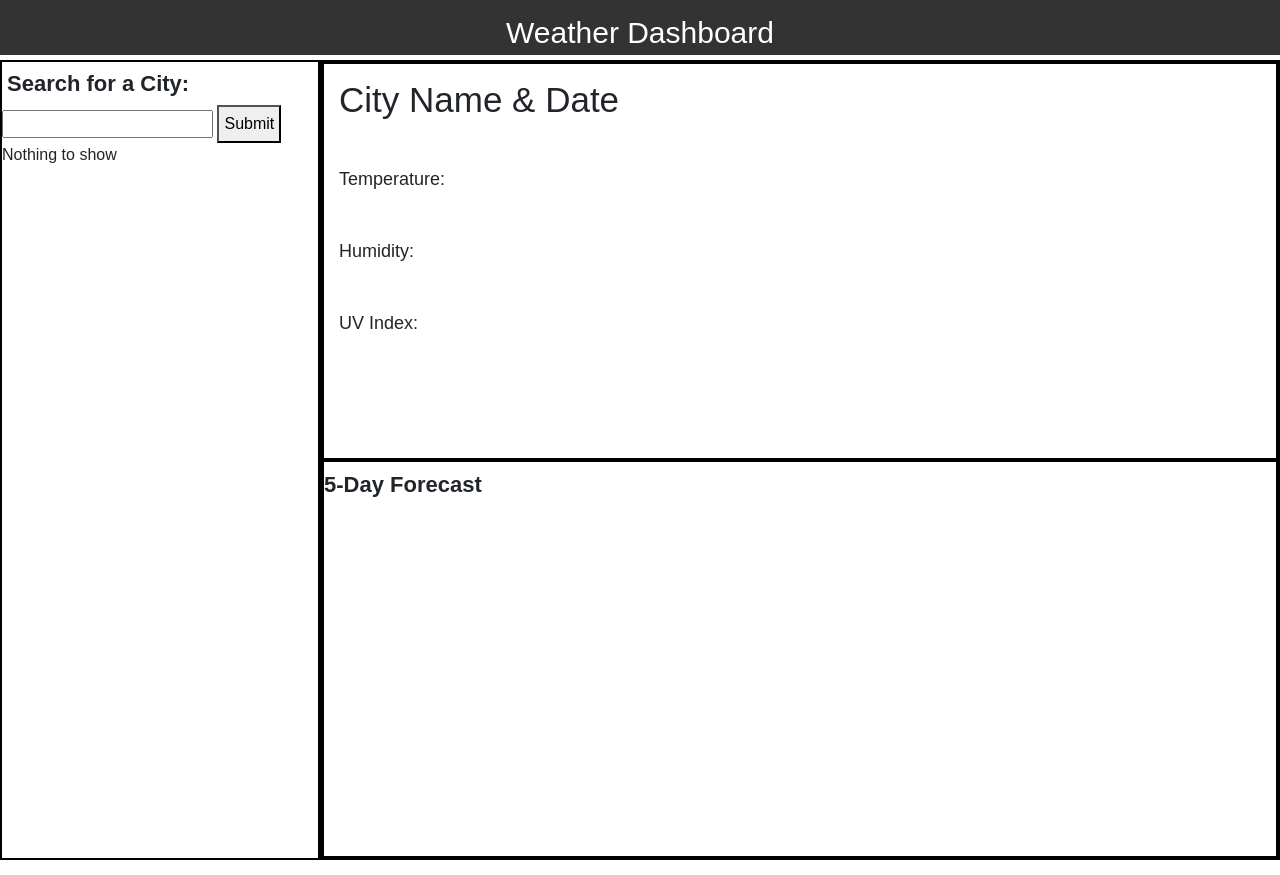
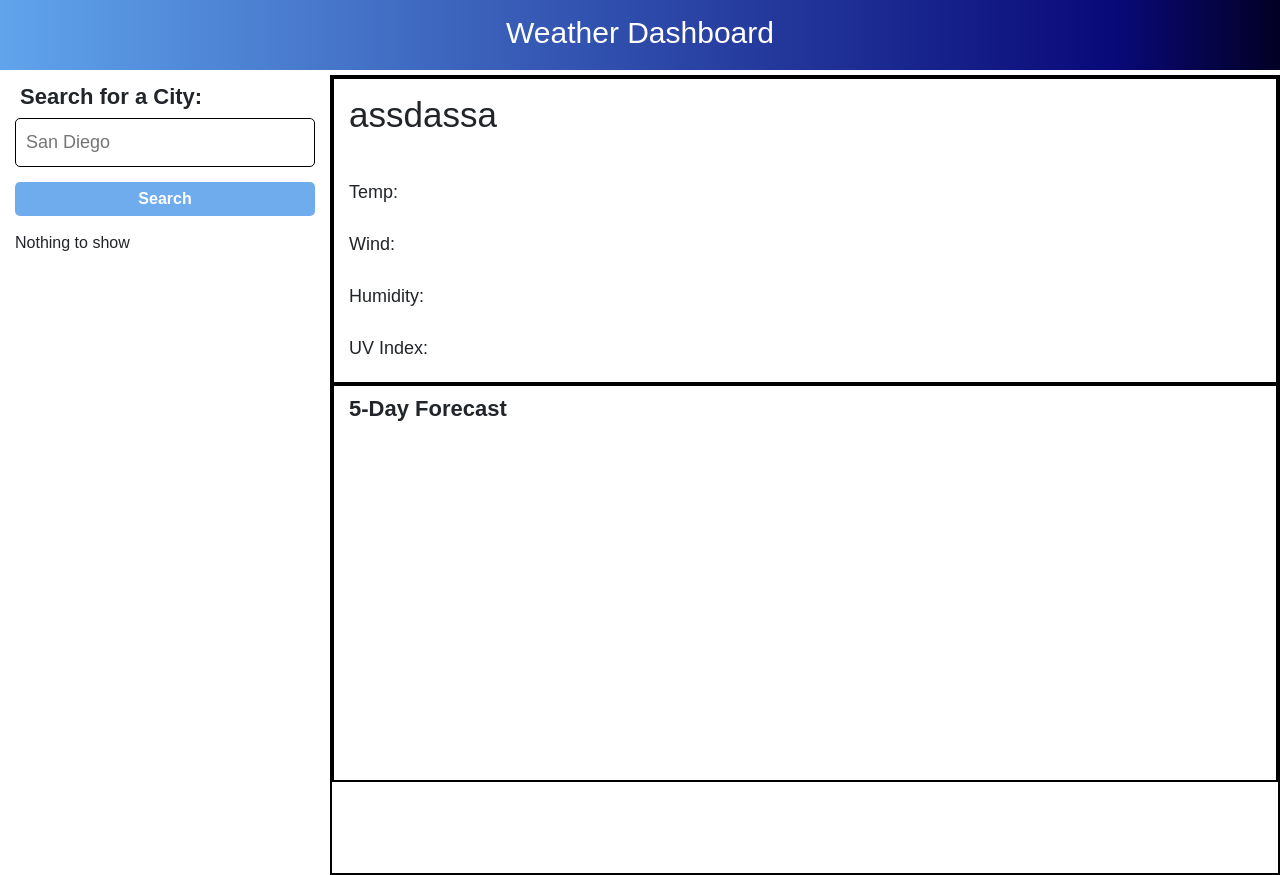
Before and after one commit to andybuzzi/weather-dashboard, a plain HTML site: page index.html in a window 1280 px wide. Drawn offline with nearby package versions, Linux system fonts and the light colour scheme.

Commit message:
momentjs added

```diff
--- a/assets/css/style.css
+++ b/assets/css/style.css
@@ -6,9 +6,14 @@
 }
 
 header {
-  background: #333;
+  background: linear-gradient(
+    90deg,
+    rgba(96, 164, 236, 1) 0%,
+    rgba(9, 9, 121, 1) 87%,
+    rgba(2, 0, 36, 1) 100%
+  );
   color: #fff;
-  height: 55px;
+  height: 70px;
   margin-bottom: 5px;
 }
 
@@ -24,9 +29,19 @@ main {
 }
 
 #search-city {
-  border: black 2px solid;
-  flex-basis: 25%;
+  /* border: black 2px solid; */
+  /* flex-basis: 25%; */
   height: 100%;
+  margin: 0 15px;
+}
+
+#city {
+  width: 300px;
+  padding: 10px;
+  border-radius: 5px;
+  border: black solid 1px;
+  outline: none;
+  font-size: 18px;
 }
 
 /* .search-city {
@@ -46,6 +61,15 @@ main {
 
 .search-btn {
   padding: 5px;
+  display: block;
+  width: 300px;
+  margin: 15px 0;
+  background-color: #60a4ec;
+  color: #fff;
+  font-weight: bold;
+  border-radius: 5px;
+  border: none;
+  opacity: 0.9;
 }
 
 #dashboard {
@@ -55,16 +79,19 @@ main {
 
 .dashboard-display {
   border: black 2px solid;
-  height: 50%;
+  /* height: 50%; */
 }
 
+.main-heading {
+  display: inline-flex;
+}
 .dashboard-display h1 {
   padding: 15px;
   font-size: 35px;
 }
 
 .dashboard-display p {
-  padding: 15px;
+  padding: 5px 15px;
   margin: 15px 0;
   font-size: 18px;
 }
@@ -76,7 +103,7 @@ main {
 
 .weather-forecast h2 {
   font-size: 22px;
-  margin: 10px 0;
+  margin: 10px 15px;
   font-weight: bold;
 }
 
@@ -94,3 +121,7 @@ main {
   margin: 5px;
   padding: 5px;
 }
+
+.daily-forecast p {
+  margin: 10px;
+}
--- a/assets/js/script.js
+++ b/assets/js/script.js
@@ -1,5 +1,7 @@
 var userFormEl = document.querySelector("#user-form");
 var cityInputEl = document.querySelector("#city");
+var currentDate = moment().format("MM/DD/YYYY");
+console.log(currentDate);
 
 var formSubmitHandler = function (event) {
   event.preventDefault();
@@ -66,11 +68,20 @@ var displayWeather = function (weather, searchTerm) {
   console.log(weather);
   console.log(searchTerm);
 
-  //display city name
+  //display city name, date
   var cityName = weather.name;
   var cityNameEl = document.querySelector("#city-date");
-  cityNameEl.textContent = cityName;
+  cityNameEl.textContent = `${cityName} (${currentDate})`;
   console.log(cityName);
+
+  // //display icon
+  // var mainIcon = weather.weather[0].icon;
+  // var mainIconEl = document.querySelector("#main-icon");
+  // mainIconEl.createElement("img");
+  // mainIconEl.setAttribute(
+  //   "src",
+  //   `http://openweathermap.org/img/wn/${mainIcon}.png`
+  // );
 
   //display temperature
   var temp = weather.main.temp;
@@ -84,6 +95,11 @@ var displayWeather = function (weather, searchTerm) {
 };
 
 var displayUV = function (weatherUv) {
+  //display wind
+  var wind = weatherUv.current.wind_speed;
+  var windEl = document.querySelector("#wind");
+  windEl.textContent = `Wind: ${wind}`;
+
   //display weather uv
   var weatherUv = weatherUv.current.uvi;
   var weatherUvEl = document.querySelector("#uv-index");
--- a/index.html
+++ b/index.html
@@ -26,17 +26,21 @@
         <form class="search-city" id="user-form">
           <label for="csearch">Search for a City:</label>
           <br />
-          <input type="text" id="city" name="csearch" />
-          <button type="submit" id="submit" class="search-btn">Submit</button>
+          <input type="text" id="city" name="csearch" placeholder="San Diego" />
+          <button type="submit" id="submit" class="search-btn">Search</button>
         </form>
         <div class="search-history">Nothing to show</div>
       </section>
       <section id="dashboard">
         <div class="dashboard-display">
-          <h1 id="city-date">City Name & Date</h1>
-          <p id="temp">Temperature:</p>
+          <div class="main-heading">
+            <h1 id="city-date">assdassa</h1>
+            <div id="main-icon"></div>
+          </div>
+          <p id="temp">Temp:</p>
+          <p id="wind">Wind:</p>
           <p id="humid">Humidity:</p>
-          <p id="uv-index">UV Index:</p>
+          <p id="uv-index">UV Index: <span id="uv-box"></span></p>
         </div>
         <div class="weather-forecast">
           <h2>5-Day Forecast</h2>
```
